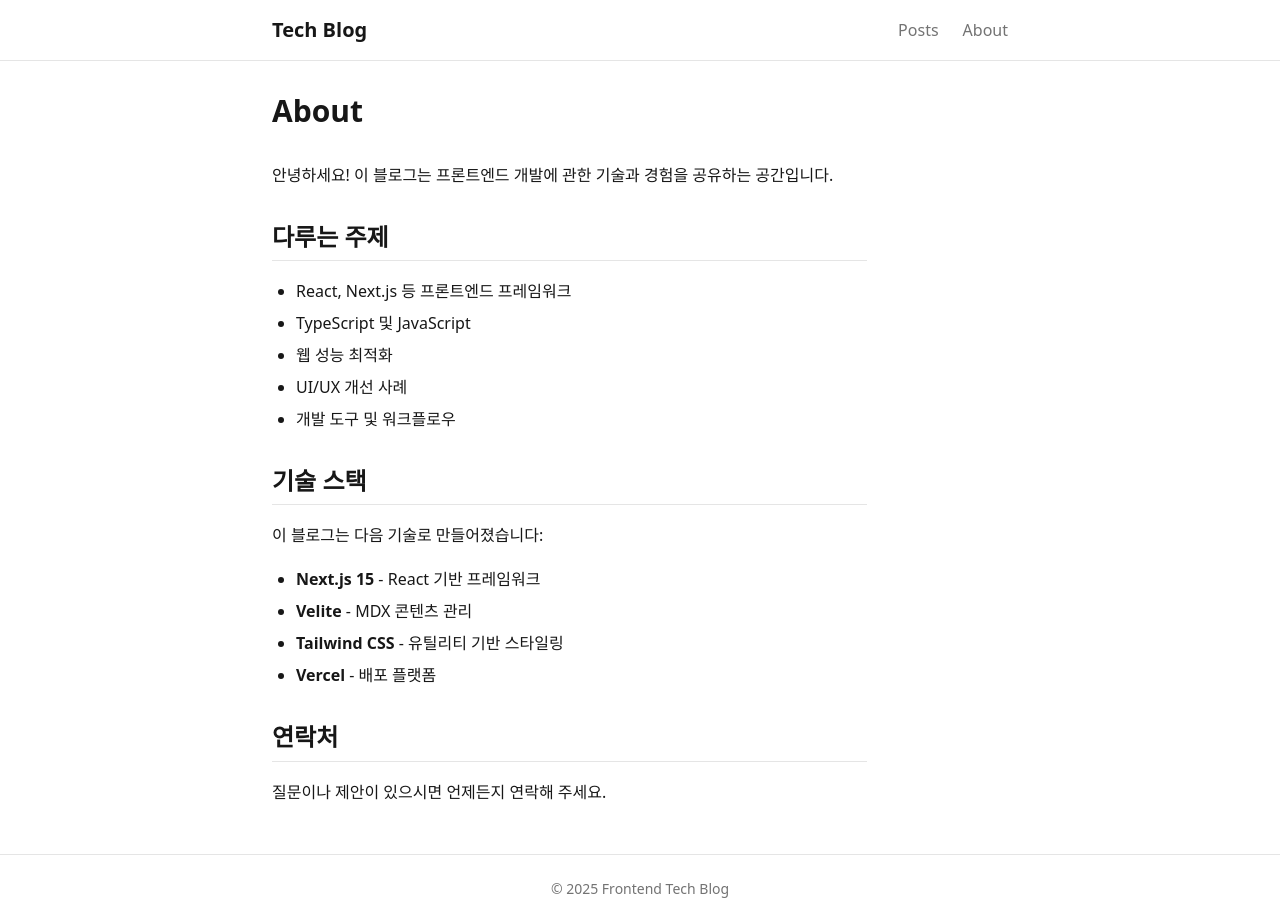
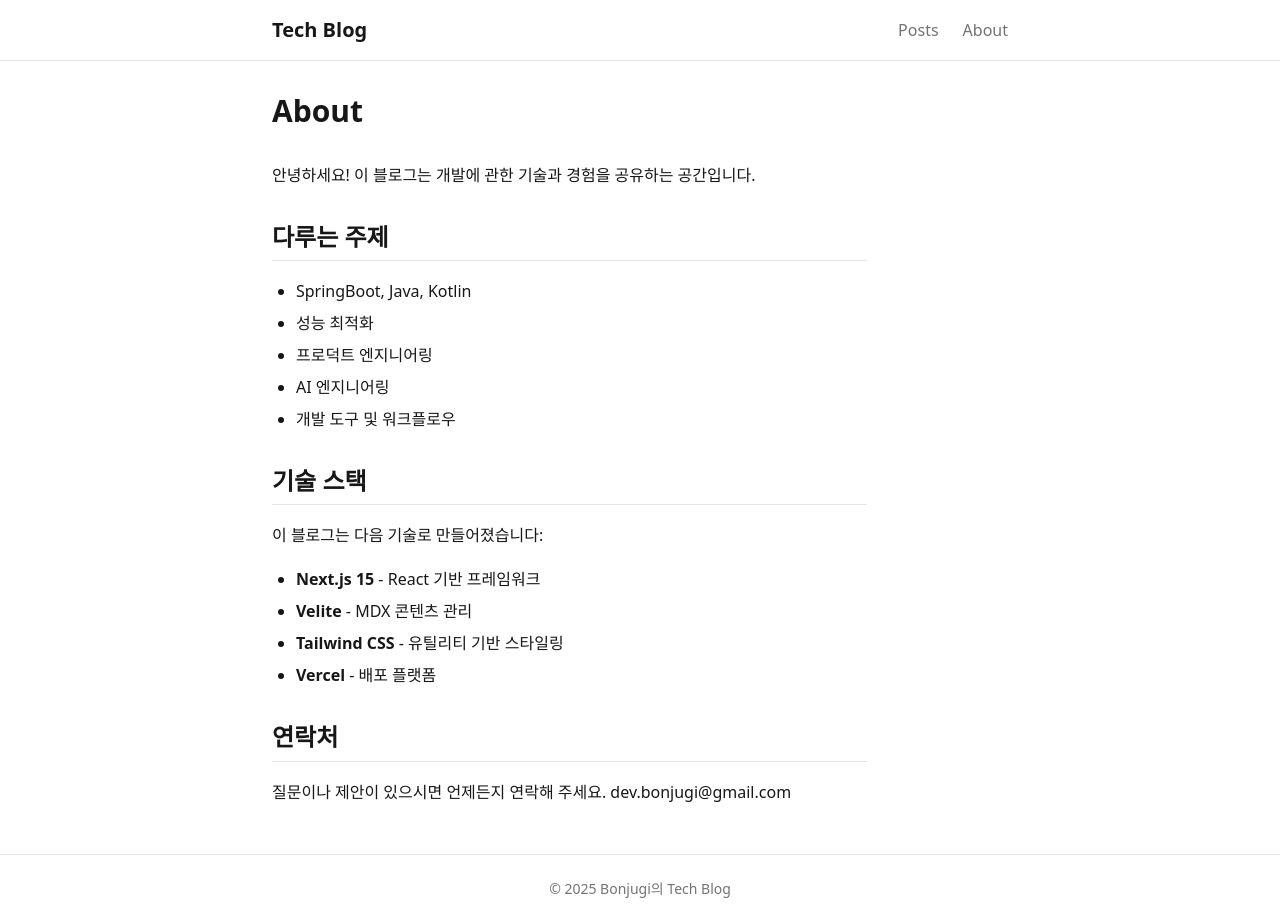
Before and after one commit to junyoung-kang-kurly/blog, a Next.js app: page /about in a window 1280 px wide. Built offline with nearby package versions, Linux system fonts and the light colour scheme.

Commit message:
refactor: 블로그 제목 및 설명 업데이트

```diff
--- a/src/app/about/page.tsx
+++ b/src/app/about/page.tsx
@@ -2,7 +2,7 @@ import type { Metadata } from "next";
 
 export const metadata: Metadata = {
   title: "About",
-  description: "프론트엔드 기술 블로그 소개",
+  description: "기술 블로그 소개",
 };
 
 export default function AboutPage() {
@@ -12,16 +12,16 @@ export default function AboutPage() {
 
       <div className="prose">
         <p>
-          안녕하세요! 이 블로그는 프론트엔드 개발에 관한 기술과 경험을 공유하는
+          안녕하세요! 이 블로그는 개발에 관한 기술과 경험을 공유하는
           공간입니다.
         </p>
 
         <h2>다루는 주제</h2>
         <ul>
-          <li>React, Next.js 등 프론트엔드 프레임워크</li>
-          <li>TypeScript 및 JavaScript</li>
-          <li>웹 성능 최적화</li>
-          <li>UI/UX 개선 사례</li>
+          <li>SpringBoot, Java, Kotlin</li>
+          <li>성능 최적화</li>
+          <li>프로덕트 엔지니어링</li>
+          <li>AI 엔지니어링</li>
           <li>개발 도구 및 워크플로우</li>
         </ul>
 
@@ -45,6 +45,7 @@ export default function AboutPage() {
         <h2>연락처</h2>
         <p>
           질문이나 제안이 있으시면 언제든지 연락해 주세요.
+          dev.bonjugi@gmail.com
         </p>
       </div>
     </div>
--- a/src/app/layout.tsx
+++ b/src/app/layout.tsx
@@ -15,10 +15,10 @@ const geistMono = Geist_Mono({
 
 export const metadata: Metadata = {
   title: {
-    default: "Frontend Tech Blog",
-    template: "%s | Frontend Tech Blog",
+    default: "Bonjugi Tech Blog",
+    template: "%s | Bonjugi Tech Blog",
   },
-  description: "프론트엔드 개발에 관한 기술 블로그",
+  description: "Bonjugi의 기술 블로그",
 };
 
 export default function RootLayout({
@@ -59,7 +59,7 @@ export default function RootLayout({
         <main className="max-w-3xl mx-auto px-4 py-8">{children}</main>
         <footer className="border-t border-border mt-auto">
           <div className="max-w-3xl mx-auto px-4 py-6 text-center text-sm text-muted-foreground">
-            &copy; {new Date().getFullYear()} Frontend Tech Blog
+            &copy; {new Date().getFullYear()} Bonjugi의 Tech Blog
           </div>
         </footer>
       </body>
--- a/src/app/page.tsx
+++ b/src/app/page.tsx
@@ -11,9 +11,9 @@ export default function Home() {
   return (
     <div>
       <section className="mb-12">
-        <h1 className="text-3xl font-bold mb-4">Frontend Tech Blog</h1>
+        <h1 className="text-3xl font-bold mb-4">Bonjgi의 Tech Blog</h1>
         <p className="text-muted-foreground">
-          프론트엔드 개발에 관한 기술과 경험을 공유합니다.
+          기술과 경험을 공유합니다.
         </p>
       </section>
 
```
